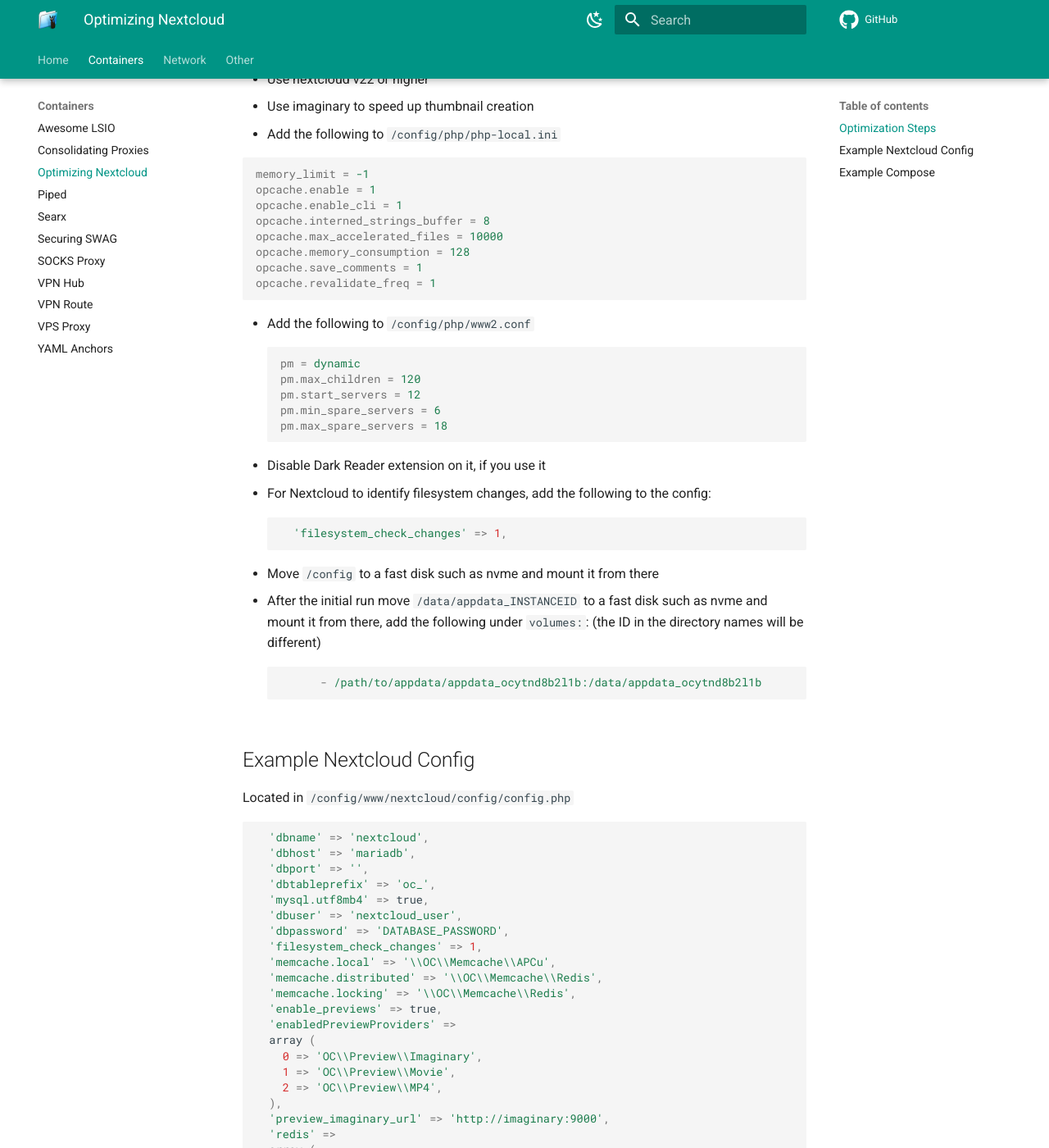
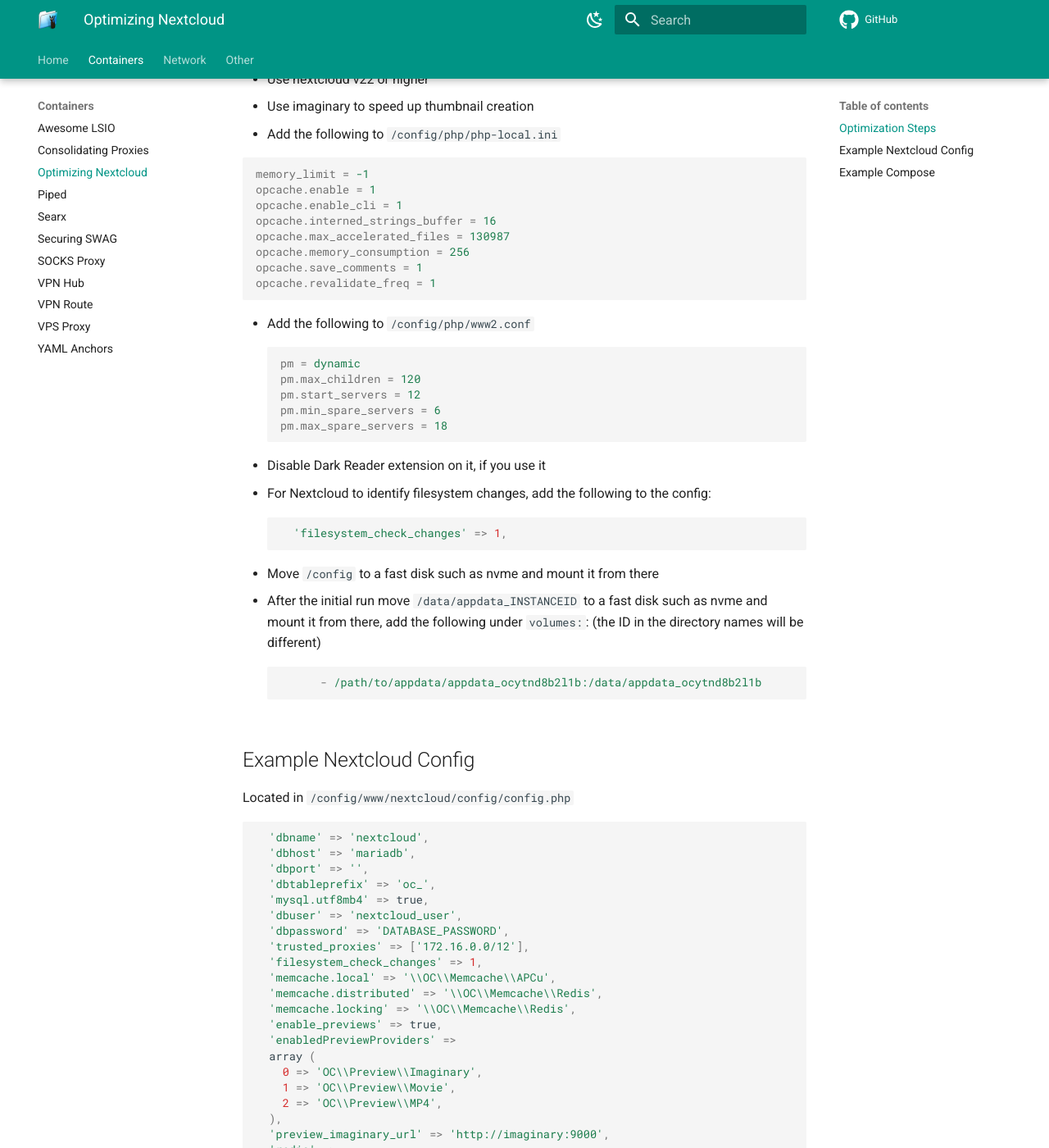
Before and after one commit to quietsy/advanced-configurations, an MkDocs documentation site: the page built from docs/nextcloud.md, in a window 1280 px wide and 1400 px high, scrolled down 395 px. Shown: the whole window at 82% size. Built offline with MkDocs 1.6.1 and Material for MkDocs 9.7.7, drawn with Linux system fonts in a browser that asks for light colours; comment, search, counter and statistics services are not loaded.

Commit message:
Updating nc

````diff
--- a/docs/nextcloud.md
+++ b/docs/nextcloud.md
@@ -16,9 +16,9 @@
 memory_limit = -1
 opcache.enable = 1
 opcache.enable_cli = 1
-opcache.interned_strings_buffer = 8
-opcache.max_accelerated_files = 10000
-opcache.memory_consumption = 128
+opcache.interned_strings_buffer = 16
+opcache.max_accelerated_files = 130987
+opcache.memory_consumption = 256
 opcache.save_comments = 1
 opcache.revalidate_freq = 1
 ```
@@ -53,6 +53,7 @@
   'mysql.utf8mb4' => true,
   'dbuser' => 'nextcloud_user',
   'dbpassword' => 'DATABASE_PASSWORD',
+  'trusted_proxies' => ['172.16.0.0/12'],
   'filesystem_check_changes' => 1,
   'memcache.local' => '\\OC\\Memcache\\APCu',
   'memcache.distributed' => '\\OC\\Memcache\\Redis',
````
